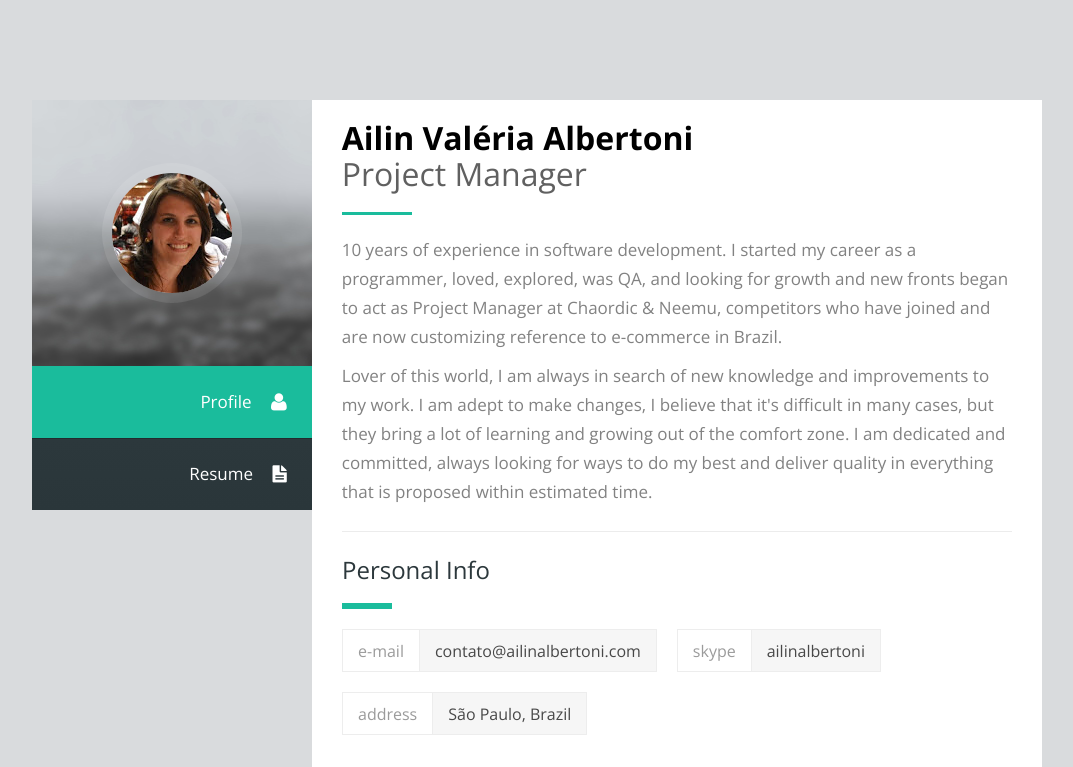
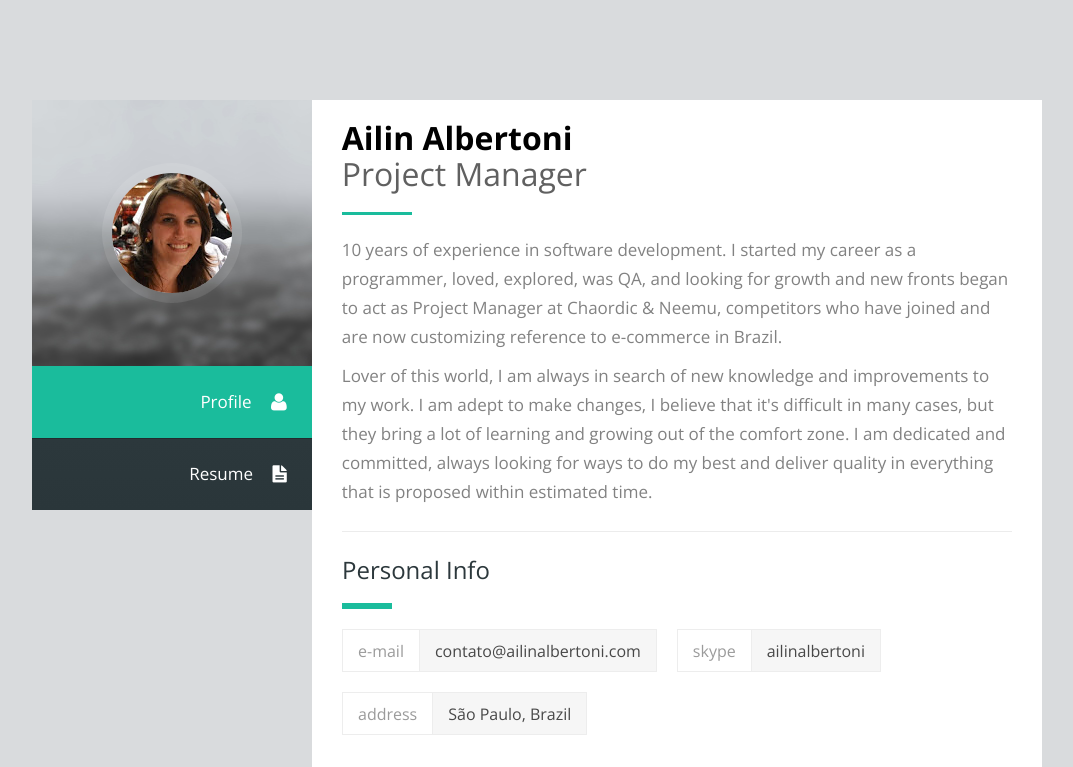
Before and after one commit to ailinalbertoni/ailinalbertoni.github.io, a plain HTML site: page index.html in a window 1280 px wide. Shown: the top 767 px of the page, without its empty margins (103-1176 px from the left). Drawn offline with nearby package versions, Linux system fonts and the light colour scheme.

Commit message:
Changing name

```diff
--- a/index.html
+++ b/index.html
@@ -81,7 +81,7 @@
 							<!-- SECTION 1 - HOMEPAGE -->
 							<section class="no-display">
 								<div class="profile" id="1">
-									<h2><span>Ailin Valéria Albertoni</span><br>Project Manager</h2>
+									<h2><span>Ailin Albertoni</span><br>Project Manager</h2>
 									<div class="sep1"></div>
 									<p>
 										10 years of experience in software development. I started my career as a programmer, loved, explored, was QA, and looking for growth and new fronts began to act as Project Manager at Chaordic & Neemu, competitors who have joined and are now customizing reference to e-commerce in Brazil.
```
